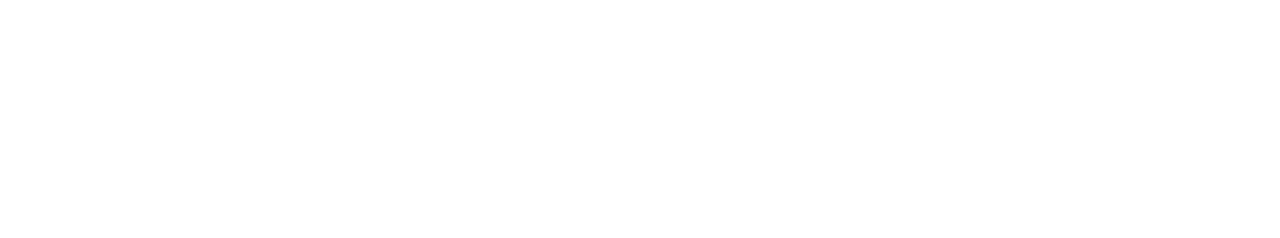
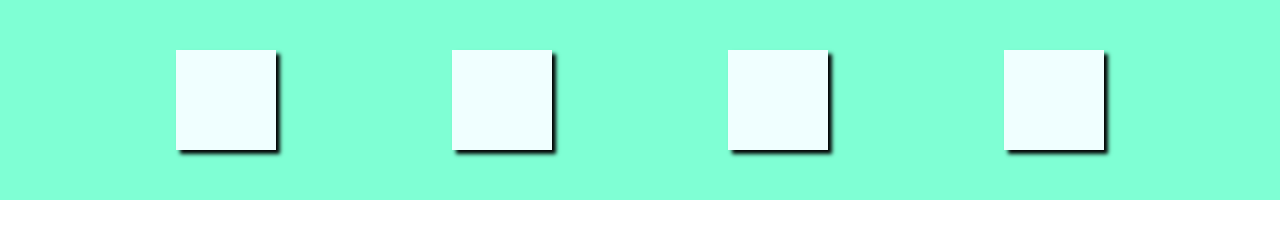
Before and after one commit to Caioferzz/teste-git, a plain HTML site: page index.html in a window 1280 px wide. Drawn offline with Linux system fonts and the light colour scheme.

Commit message:
Quadrados realizados

```diff
--- a/index.html
+++ b/index.html
@@ -5,10 +5,22 @@
     <meta http-equiv="X-UA-Compatible" content="IE=edge">
     <meta name="viewport" content="width=device-width, initial-scale=1.0">
     <title>teste git e github</title>
+    <link rel="stylesheet" href="./syle.css">
 </head>
 <body>
-    <div class="quadros"></div>
-    <div class="quadros"></div>
+    <div class="quadrados">
+        <div></div>
+        <div></div>
+        <div></div>
+        <div></div>
+
+    </div>
+    <div class="quadros">
+        <div></div>
+        <div></div>
+        <div></div>
+        <div></div>
+    </div>
 
 </body>
 </html>
--- /dev/null
+++ b/syle.css
@@ -0,0 +1,29 @@
+*{
+    margin: 0;
+    padding: 0;
+    box-sizing: border-box;
+}
+a{
+    text-decoration: none;
+    color: inherit;
+
+}
+ul, ol, li{
+    list-style: none;
+}
+.quadrados {
+    width: 100vw;
+    height: 200px;
+    background-color: aquamarine;
+    display: flex;
+    justify-content: space-evenly;
+    align-items: center;
+
+}
+.quadrados div {
+    width: 100px;
+    height: 100px;
+    background-color: azure;
+    box-shadow: 4px 4px 4px black;
+
+}
```
